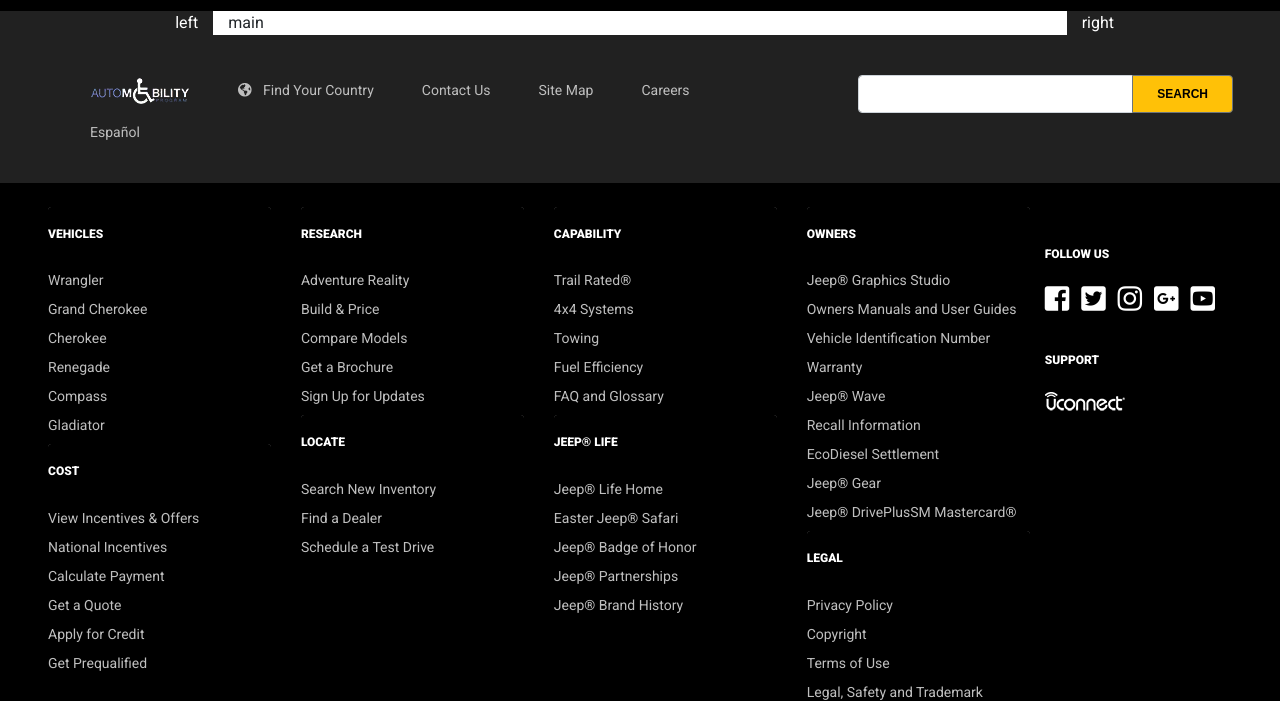
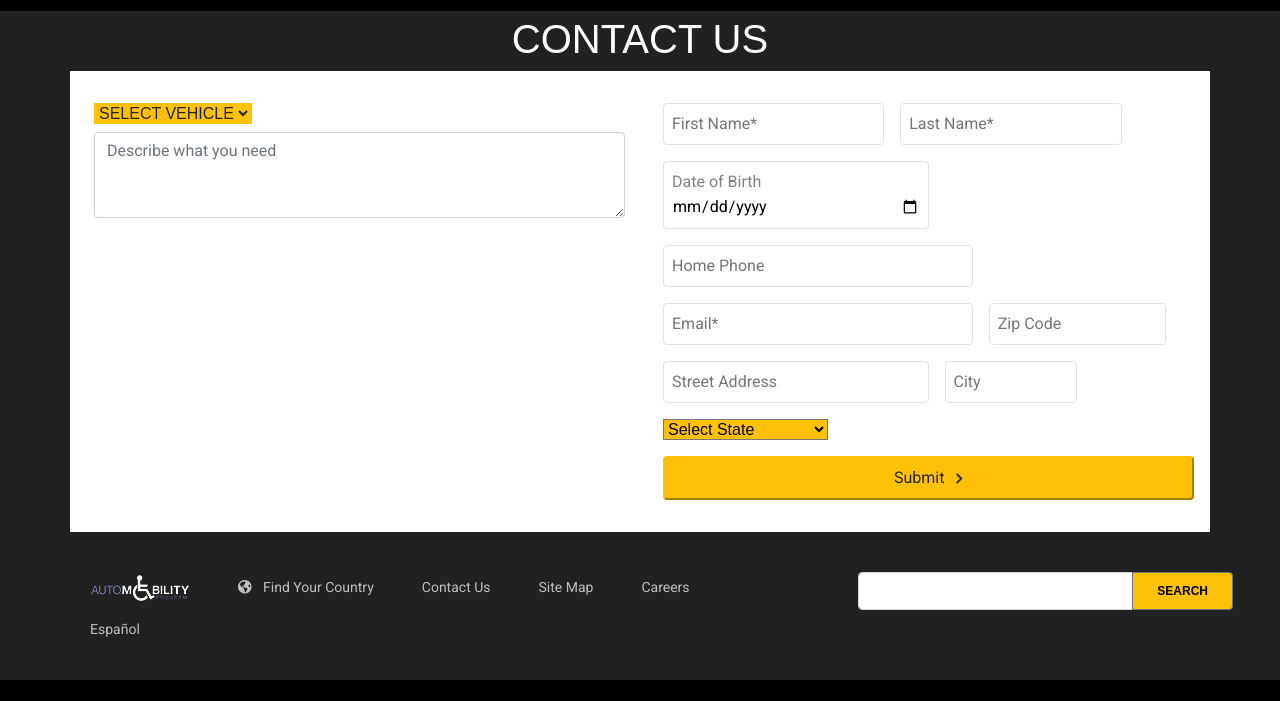
Before and after one commit to EricMChavez/jeep-com-inquiry, a plain HTML site: page index.html in a window 1280 px wide. Shown: the part 69-770 px from the top of the page. Drawn offline with nearby package versions, Linux system fonts and the light colour scheme; a web font is replaced by a local one.

Commit message:
finished

```diff
--- a/index.css
+++ b/index.css
@@ -298,3 +298,8 @@
 .carousel-control-next {
 	width: 5%;
 }
+input[type="date"]:before {
+	content: 'Date of Birth';
+	color: rgb(136, 128, 128);
+	margin-right: 0.5em;
+}
--- a/index.html
+++ b/index.html
@@ -5,6 +5,7 @@
     <link rel="stylesheet" href="https://use.fontawesome.com/releases/v5.7.2/css/all.css" integrity="sha384-fnmOCqbTlWIlj8LyTjo7mOUStjsKC4pOpQbqyi7RrhN7udi9RwhKkMHpvLbHG9Sr" crossorigin="anonymous">
     <link rel="stylesheet" href="https://use.typekit.net/fpi8zkf.css">
     <script type="text/javascript" src="https://cdnjs.cloudflare.com/ajax/libs/jquery/3.3.1/jquery.js"></script>
+    <script src="https://cdnjs.cloudflare.com/ajax/libs/popper.js/1.14.7/umd/popper.min.js" integrity="sha384-UO2eT0CpHqdSJQ6hJty5KVphtPhzWj9WO1clHTMGa3JDZwrnQq4sF86dIHNDz0W1" crossorigin="anonymous"></script>
     <link href="https://stackpath.bootstrapcdn.com/bootstrap/4.3.1/css/bootstrap.min.css" rel="stylesheet" integrity="sha384-ggOyR0iXCbMQv3Xipma34MD+dH/1fQ784/j6cY/iJTQUOhcWr7x9JvoRxT2MZw1T" crossorigin="anonymous">
     <script src="https://stackpath.bootstrapcdn.com/bootstrap/4.3.1/js/bootstrap.min.js" integrity="sha384-JjSmVgyd0p3pXB1rRibZUAYoIIy6OrQ6VrjIEaFf/nJGzIxFDsf4x0xIM+B07jRM" crossorigin="anonymous"></script>
     <link rel="stylesheet" href="index.css">
@@ -33,22 +34,97 @@
             <a href="#" class="d-inline-flex align-items-center wrench"><div class="mr-4">BUILD &<br>PRICE</div></a>
         </div>
     </nav>
+    <h1 class="text-center text-white mt-1 ft-pn">CONTACT US</h1>
+    <main class="container bg-white p-4">
+        <div class="row">
+            <div class="col-6">
+                <div class="form-group">
+                    <select class="btn-warning my-2 ft-pn" id="exampleFormControlSelect1">
+                        <option value="" disabled selected hidden>SELECT VEHICLE</option>
+                        <option>Wrangler</option>
+                        <option>Cherokee</option>
+                        <option>Grand Cherokee</option>
+                        <option>Renegade</option>
+                        <option>Compass</option>
+                        <option>Gladiator</option>
+                    </select>
+                    <div class="form-group">
+                        <textarea class="form-control" placeholder="Describe what you need" id="exampleFormControlTextarea1" rows="3"></textarea>
+                    </div>
+                </div>
+            </div>
+            <form class="col-6">
+                <div class="container">
+                    <div class="row">
+                        <input class="p-2 m-2 rounded border col-5" required type="text" placeholder="First Name*">
+                        <input class="p-2 m-2 rounded border col-5" required type="text" placeholder="Last Name*">
+                        <input class="p-2 m-2 rounded border col-6" required type="date" placeholder="Date of birth">
+                        <input class="p-2 m-2 rounded border col-7" required type="number" placeholder="Home Phone">
+                        <input class="p-2 m-2 rounded border col-7" required type="email" placeholder="Email*">
+                        <input class="p-2 m-2 rounded border col-4" required type="number" placeholder="Zip Code">
+                        <input class="p-2 m-2 rounded border col-6" required type="text" placeholder="Street Address">
+                        <input class="p-2 m-2 rounded border col-3" required type="text" placeholder="City">
+                        <select class="bg-warning m-2 ft-pn" id="exampleFormControlSelect1">
+                                <option value="" disabled selected hidden>Select State</option>
+                                <option value="AL">Alabama</option>
+                                <option value="AK">Alaska</option>
+                                <option value="AZ">Arizona</option>
+                                <option value="AR">Arkansas</option>
+                                <option value="CA">California</option>
+                                <option value="CO">Colorado</option>
+                                <option value="CT">Connecticut</option>
+                                <option value="DE">Delaware</option>
+                                <option value="DC">District Of Columbia</option>
+                                <option value="FL">Florida</option>
+                                <option value="GA">Georgia</option>
+                                <option value="HI">Hawaii</option>
+                                <option value="ID">Idaho</option>
+                                <option value="IL">Illinois</option>
+                                <option value="IN">Indiana</option>
+                                <option value="IA">Iowa</option>
+                                <option value="KS">Kansas</option>
+                                <option value="KY">Kentucky</option>
+                                <option value="LA">Louisiana</option>
+                                <option value="ME">Maine</option>
+                                <option value="MD">Maryland</option>
+                                <option value="MA">Massachusetts</option>
+                                <option value="MI">Michigan</option>
+                                <option value="MN">Minnesota</option>
+                                <option value="MS">Mississippi</option>
+                                <option value="MO">Missouri</option>
+                                <option value="MT">Montana</option>
+                                <option value="NE">Nebraska</option>
+                                <option value="NV">Nevada</option>
+                                <option value="NH">New Hampshire</option>
+                                <option value="NJ">New Jersey</option>
+                                <option value="NM">New Mexico</option>
+                                <option value="NY">New York</option>
+                                <option value="NC">North Carolina</option>
+                                <option value="ND">North Dakota</option>
+                                <option value="OH">Ohio</option>
+                                <option value="OK">Oklahoma</option>
+                                <option value="OR">Oregon</option>
+                                <option value="PA">Pennsylvania</option>
+                                <option value="RI">Rhode Island</option>
+                                <option value="SC">South Carolina</option>
+                                <option value="SD">South Dakota</option>
+                                <option value="TN">Tennessee</option>
+                                <option value="TX">Texas</option>
+                                <option value="UT">Utah</option>
+                                <option value="VT">Vermont</option>
+                                <option value="VA">Virginia</option>
+                                <option value="WA">Washington</option>
+                                <option value="WV">West Virginia</option>
+                                <option value="WI">Wisconsin</option>
+                                <option value="WY">Wyoming</option>
+                        </select>
+                        <button class="btn-warning col-12 m-2 px-3 py-2 rounded">Submit</button>
+                    </div>
+                </div>
 
-    <div class="container-fluid">
-        <div class="row">
-            <aside class="col-2 text-right text-white">
-                left
-            </aside>
-            <main class="bg-white col-8">
-                main
-            </main>
-            <aside class="col-2 text-white">
-                right
-            </aside>
+            </form>
         </div>
-    </div>
-
-
+    </main>
     <div class="dark-grey">
         <div class="container-fluid py-4 px-5">
             <div class="row">
```
